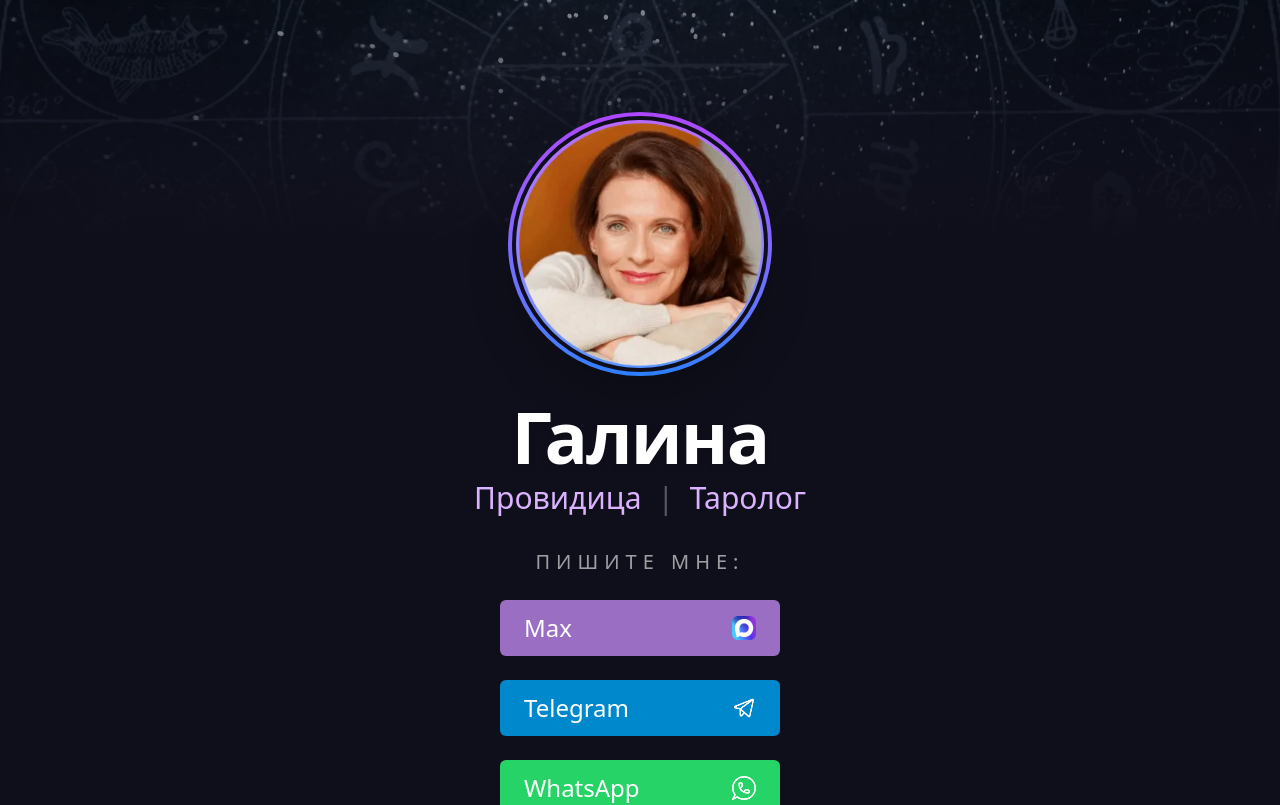
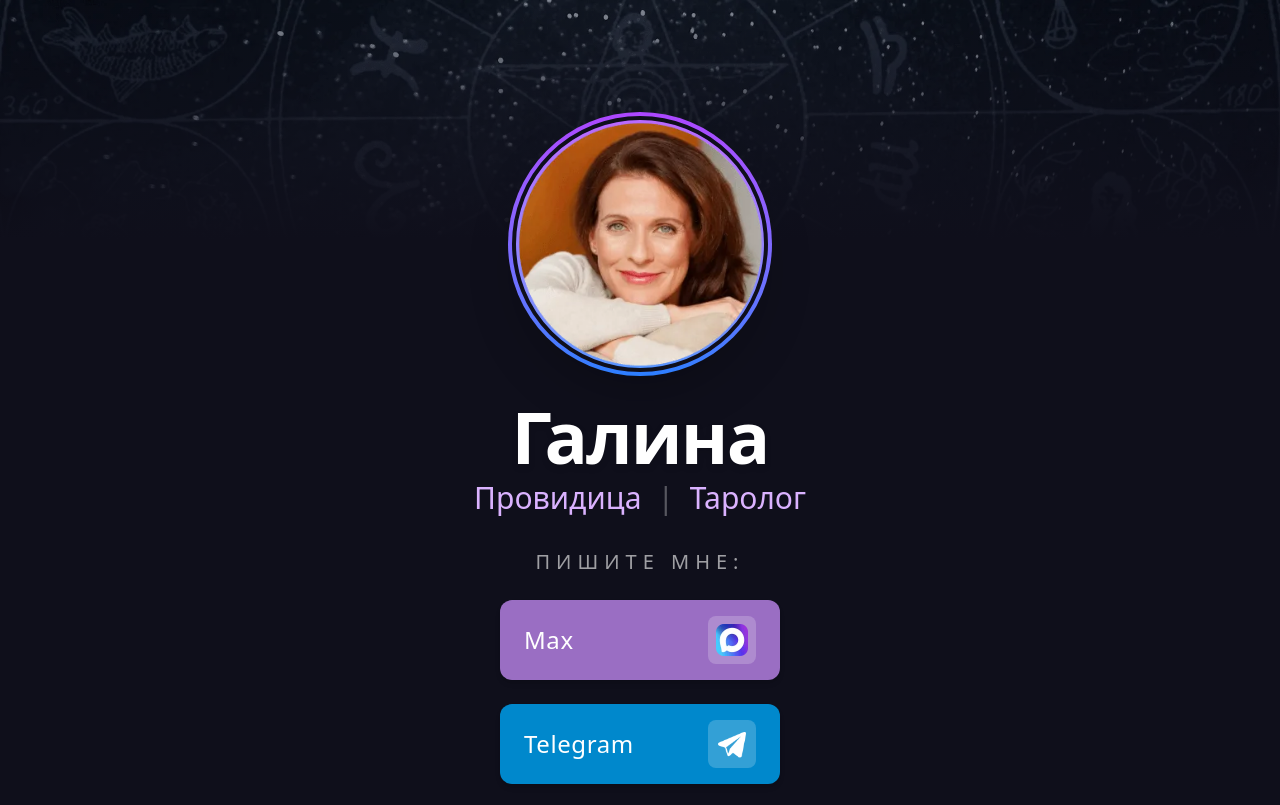
Before and after one commit to WorldTradeCom/next-tarolog, a Next.js app: page / in a window 1280 px wide. Shown: the top 805 px of the page. Built offline with nearby package versions, Linux system fonts and the light colour scheme.

Commit message:
Update SocialButton.tsx

```diff
--- a/components/SocialButton.tsx
+++ b/components/SocialButton.tsx
@@ -10,24 +10,27 @@ interface SocialButtonProps {
 
 export default function SocialButton({ type, color, config }: SocialButtonProps) {
 	const { link, label } = config[type];
-	const ImageLink = `/icons/${type}.png`;
+	// Теперь используем оптимизированный формат webp
+	const ImageLink = `/icons/${type}.webp`;
 
 	return (
 		<a
 			href={link}
 			target="_blank"
-			className={`gap-2 px-6 py-3 rounded-md min-w-70 text-white transition-transform duration-300 hover:scale-105 active:brightness-75`}
+			rel="noopener noreferrer"
+			className="flex items-center justify-between gap-4 px-6 py-4 rounded-xl min-w-[280px] text-white transition-all duration-300 hover:scale-105 hover:shadow-lg active:scale-95 active:brightness-90 shadow-md"
 			style={{ backgroundColor: color }}
 		>
-			<div className="w-full flex items-center justify-between">
-				<span className="text-2xl">{label}</span>
+			<span className="text-2xl font-medium tracking-wide">{label}</span>
+			<div className="flex items-center justify-center bg-white/20 p-2 rounded-lg">
 				<Image
 					src={ImageLink}
 					alt={label}
-					width={24}
-					height={24}
+					width={32}
+					height={32}
+					className="object-contain"
 				/>
-				</div>
+			</div>
 		</a>
 	);
 }
```
